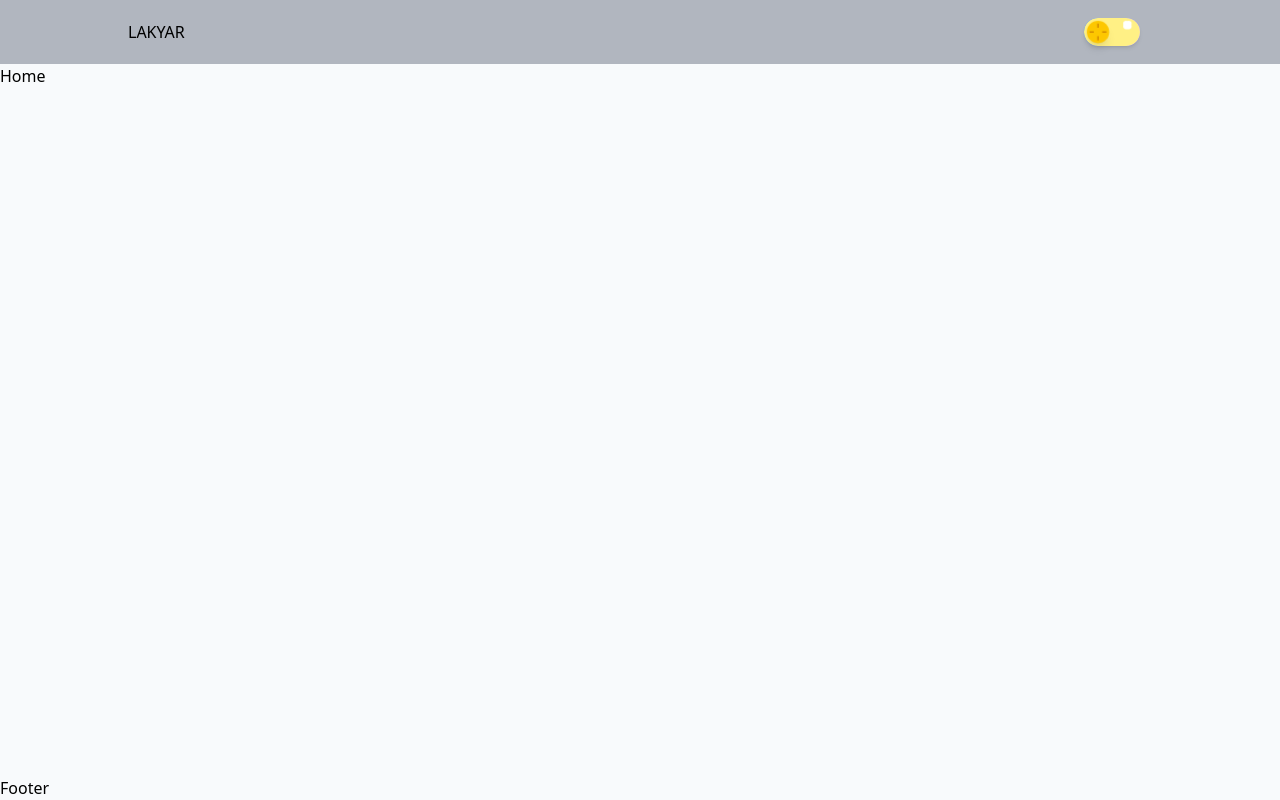
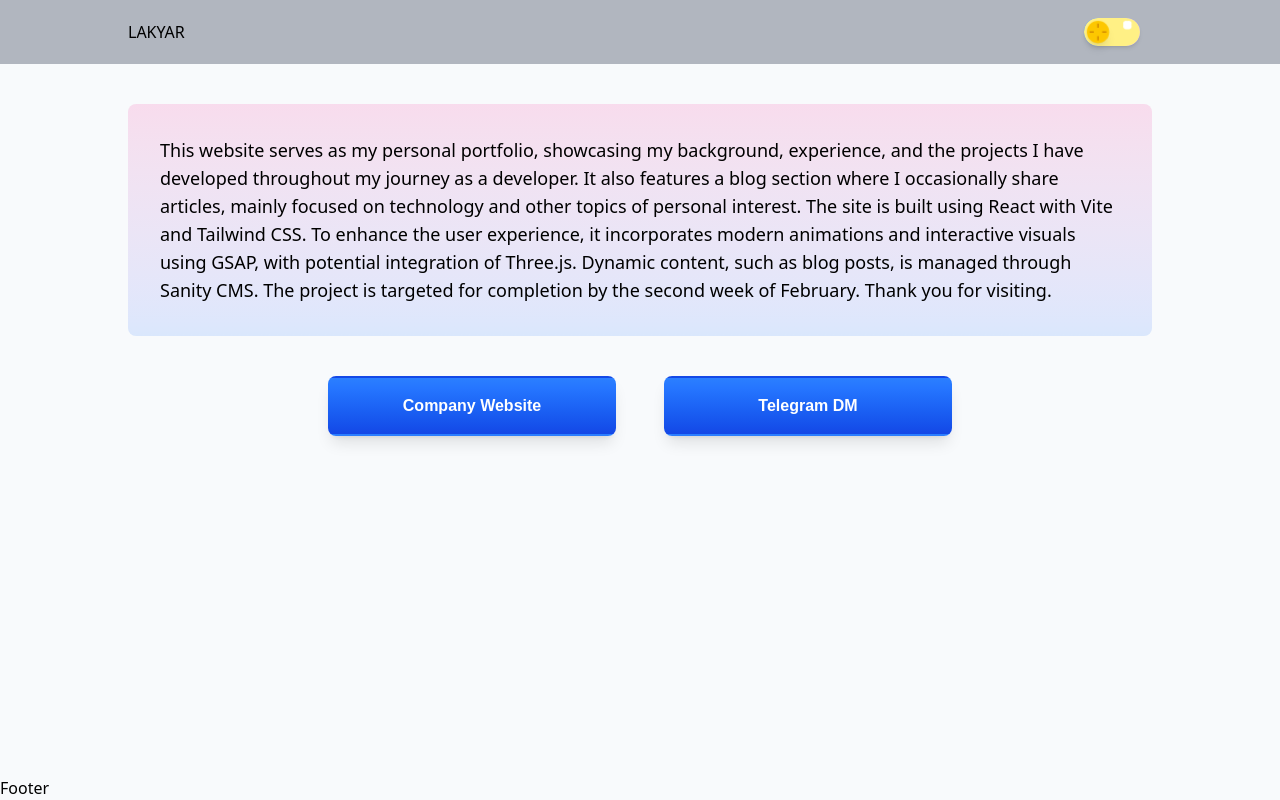
Before and after one commit to lakyar/Lakyar, a React (Vite) app: page / in a window 1280 px wide. Built offline with nearby package versions, Linux system fonts and the light colour scheme.

Commit message:
welcome message

```diff
--- a/src/pages/Home.jsx
+++ b/src/pages/Home.jsx
@@ -1,9 +1,38 @@
-import React from 'react'
+import React from "react";
 
 const Home = () => {
-  return (
-    <div>Home</div>
-  )
-}
+    return (
+        <section id="home" className="mx-6 sm:mx-[5%] md:mx-[10%]">
+            <p className="p-4 md:p-8 rounded-md my-10 bg-linear-to-b from-pink-500/15 to-blue-500/15 lg:text-lg">
+                This website serves as my personal portfolio, showcasing my
+                background, experience, and the projects I have developed
+                throughout my journey as a developer. It also features a blog
+                section where I occasionally share articles, mainly focused on
+                technology and other topics of personal interest. The site is
+                built using React with Vite and Tailwind CSS. To enhance the
+                user experience, it incorporates modern animations and
+                interactive visuals using GSAP, with potential integration of
+                Three.js. Dynamic content, such as blog posts, is managed
+                through Sanity CMS. The project is targeted for completion by
+                the second week of February. Thank you for visiting.
+            </p>
+            {/* CTA Buttons */}
+            <div className="flex gap-4 sm:gap-6 md:gap-8 lg:gap-12 xl:gap16Z justify-center items-center mb-10 md:mb-8">
+                <a
+                    href="https://digitlab.cc"
+                    className="w-[47%] sm:max-w-48 md:max-w-52 lg:max-w-64 xl:max-w-72 text-center text-nowrap font-heading active:opacity-60 py-2 sm:py-3 lg:py-4 cursor-pointer border-2 border-white/0 bg-linear-to-b from-blue-500 to-blue-700 text-white font-semibold rounded-md shadow-lg hover:shadow-xl transform hover:scale-105 transition-all"
+                >
+                    Company Website
+                </a>
+                <a
+                    href="https://t.me/lakyarlinn"
+                    className="w-[47%] sm:max-w-48 md:max-w-52 lg:max-w-64 xl:max-w-72 text-center text-nowrap font-heading active:opacity-60 py-2 sm:py-3 lg:py-4 cursor-pointer border-2 border-white/0 bg-linear-to-b from-blue-500 to-blue-700 text-white font-semibold rounded-md shadow-lg hover:shadow-xl transform hover:scale-105 transition-all"
+                >
+                    Telegram DM
+                </a>
+            </div>
+        </section>
+    );
+};
 
-export default Home
+export default Home;
```
